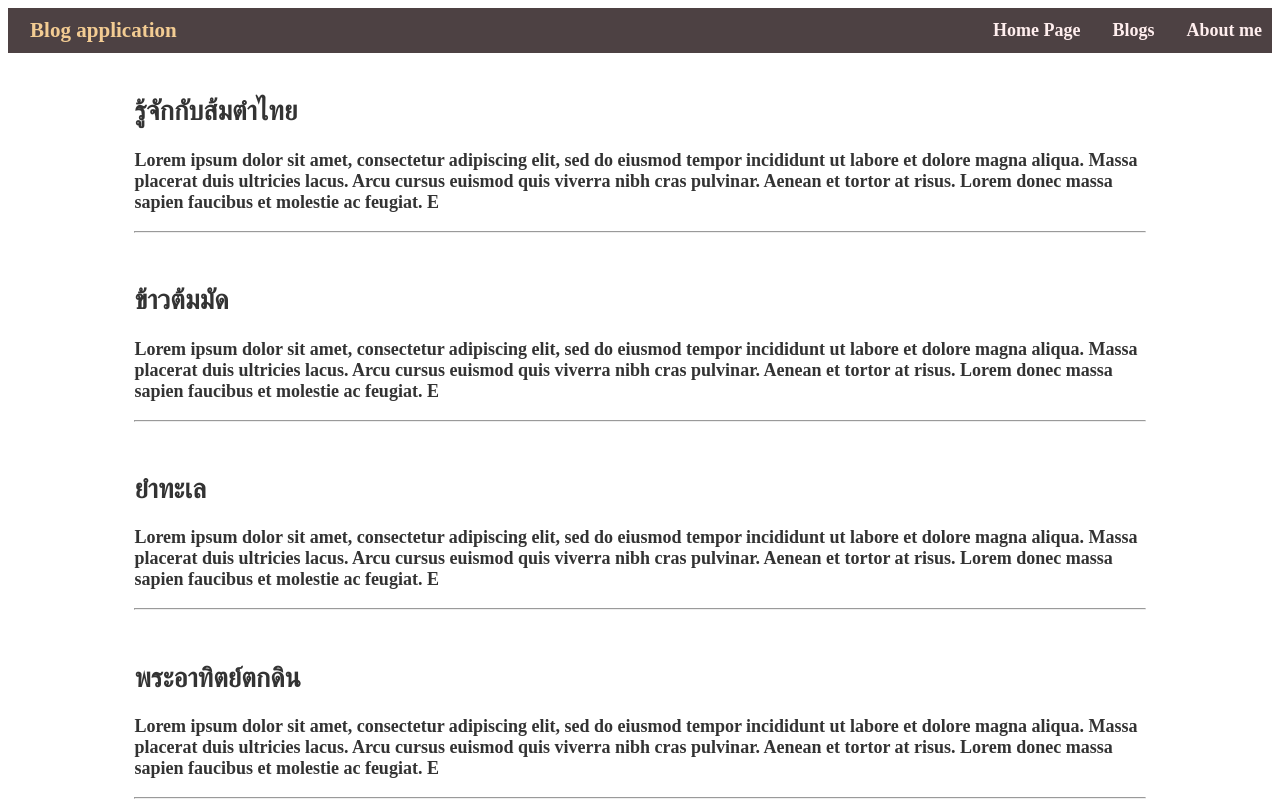
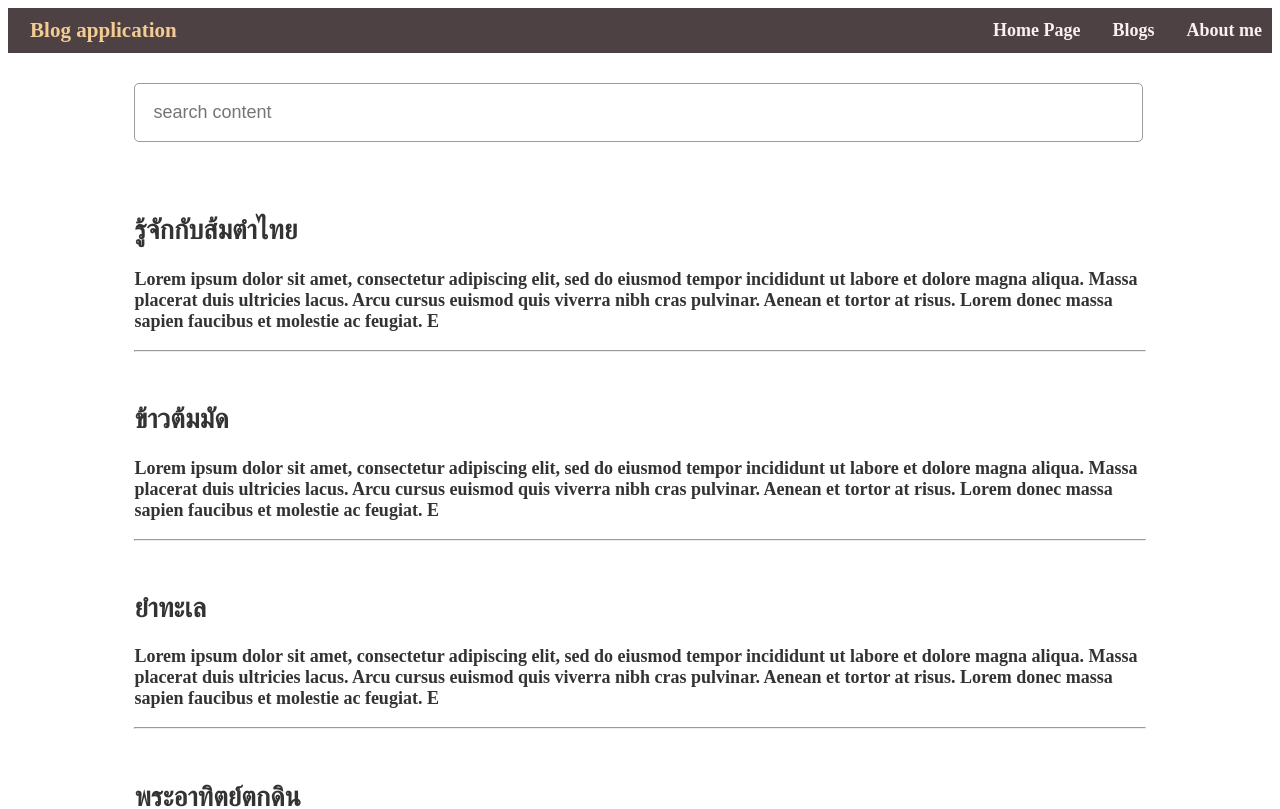
Before and after one commit to BbreeSwn/swn-blogs-application, a React (Create React App) app: page /blogs in a window 1280 px wide. Shown: the top 809 px of the page. Built offline with nearby package versions, Linux system fonts and the light colour scheme.

Commit message:
feat : search content

```diff
--- a/src/components/Blogs.css
+++ b/src/components/Blogs.css
@@ -6,3 +6,18 @@
 .card {
     color: #333;
 }
+.search-container{
+    margin: 30px 0;
+}
+.search-input {
+    padding: 1em 1em;
+    width: 96%;
+    font-size: 18px;
+    border: 1px solid rgb(156, 155, 155);
+    border-radius: 5px;
+}
+.search-input:focus{
+    outline: none;
+    border-radius: 5px;
+    border: 2px solid rgb(196, 195, 195);
+}
--- a/src/components/Blogs.js
+++ b/src/components/Blogs.js
@@ -1,12 +1,29 @@
 import { Link } from "react-router-dom";
 import blogs from "../data/blogs";
 import "./Blogs.css";
+import { useEffect, useState } from "react";
 
 export default function Blogs() {
+  const [search, setSearch] = useState("");
+  const [filterBlog , setFilterBlog] = useState([])
+  useEffect(() => {
+    //filter title : Eng blogs.filter((item)=>item.title.toLocaleLowerCase().includes(search))
+    const result = blogs.filter((item) => item.title.includes(search));
+    setFilterBlog(result);
+  }, [search]);
   return (
     <div className="blogs-container">
+      <div className="search-container">
+        <input
+          type="text"
+          className="search-input"
+          placeholder="search content"
+          value={search}
+          onChange={(e) => setSearch(e.target.value)}
+        />
+      </div>
       <article>
-        {blogs.map((item) => (
+        {filterBlog.map((item) => (
           <Link to={`/blog/${item.id}`} key={item.id}>
             <div className="card">
               <h2>{item.title}</h2>
```
